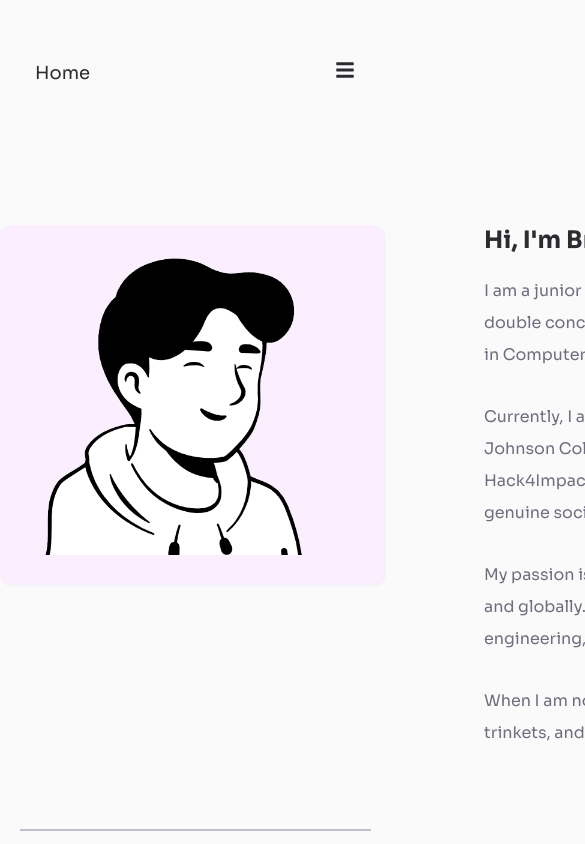
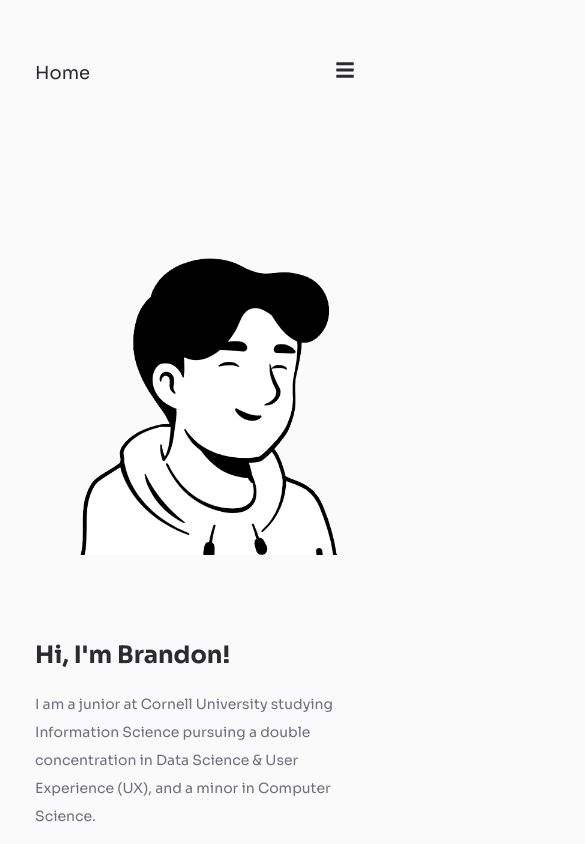
Before and after one commit to brandon-lerit/brandon-lerit.github.io, a React (Create React App) app: page /about in a window 390 px wide. Shown: the top 844 px of the page, 585 px wide, since content can reach past the window. Built offline with nearby package versions, Linux system fonts and the light colour scheme.

Commit message:
Added Mobile View for About Page

```diff
--- a/src/styles/about.css
+++ b/src/styles/about.css
@@ -48,3 +48,34 @@
     display: flex;
     flex-direction: column;
 }
+
+@media (max-width: 800px) {
+    .about {
+        width: 320px;
+    }
+
+    .about-intro {
+        flex-direction: column;
+    }
+
+    .about-intro h2 {
+        font-size: 24px;
+    }
+
+    .about-intro p {
+        line-height: 2;
+        font-size: 14px;
+        margin-bottom: 30px;
+    }
+
+    .about-text {
+        margin-left: 0;
+        margin-top: 50px;
+    }
+
+    .about-img img {
+        border-radius: 0px;
+        box-shadow: 0 0 0 #efeff2;
+        background-color: transparent;
+    }
+}
```
